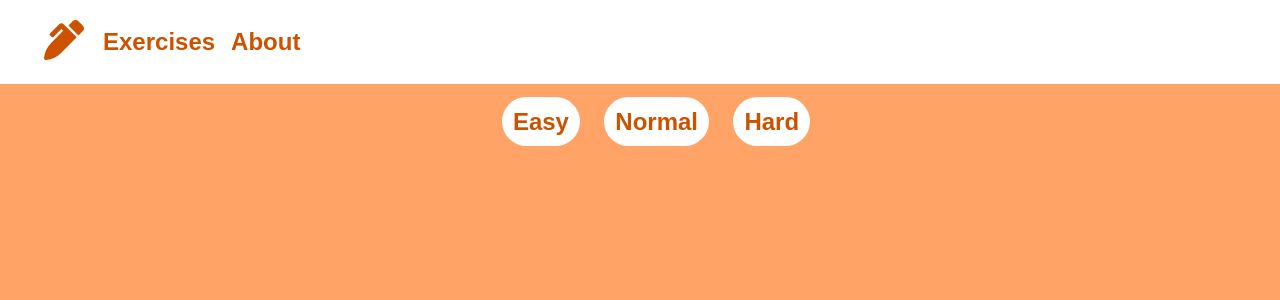
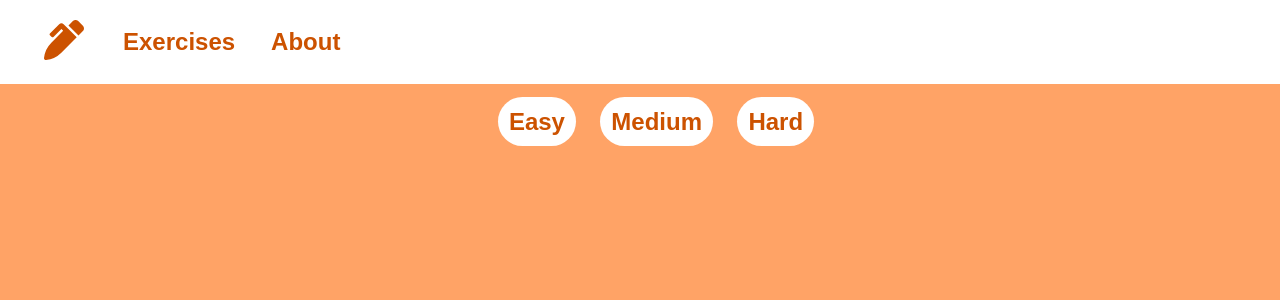
Before and after one commit to AndrewMedvedev42/Math-Test-Exercises, a React (Create React App) app: page / in a window 1280 px wide. Shown: the top 300 px of the page. Built offline with nearby package versions, Linux system fonts and the light colour scheme.

Commit message:
now when exercises tab is open , it's automaticaly shows exercises starting from easy

```diff
--- a/src/App.js
+++ b/src/App.js
@@ -1,6 +1,7 @@
 import Exercises from "./Componets/Navigation/ExerciseSection.js";
 import About from "./Componets/Navigation/AboutSection.js";
 import { FaPenAlt } from 'react-icons/fa';
+import FadeIn from 'react-fade-in';
 
 import './css/App.css';
 import React from "react";
@@ -22,7 +23,7 @@ function App() {
           <ul>
             <li><FaPenAlt size={40} className="logoIcon"/></li>
             <li>
-              <Link className="Link" to="/">Exercises</Link>
+              <Link className="Link" to="/exercises/easy">Exercises</Link>
             </li>
 
             <li>
@@ -36,7 +37,10 @@ function App() {
             renders the first one that matches the current URL. */}
         <Switch>
           <Route path="/about">
+            <FadeIn>
             <About />
+            </FadeIn>
+
           </Route>
           <Route path="/">
             <Exercises />
--- a/src/Componets/ExerciseData/ExerciseData.js
+++ b/src/Componets/ExerciseData/ExerciseData.js
@@ -6,6 +6,7 @@ const Data = [
     {id:3, sortKey:"easy",problemDescription:"Find for X" ,mathProblem:"4x + 3 = 11", answer:2},
     {id:4,  sortKey:"easy",problemDescription:"Find for X" ,mathProblem:"-5x + 20 = 25", answer:-1},
     {id:5,  sortKey:"easy",problemDescription:"Norm ex" ,mathProblem:"12x + 0 = 144", answer:12},
+    {id:6,  sortKey:"easy",problemDescription:"Norm ex" ,mathProblem:"12x + 0 = 144", answer:12},
 
 
     {id:11, sortKey:"medium",problemDescription:"Mario answered 30% of the questions correctly. The test contained a total of 80 questions. How many questions did Mario answer correctly?" ,mathProblem:"", answer:7},
@@ -13,13 +14,15 @@ const Data = [
     {id:33,  sortKey:"medium",problemDescription:"Medium" ,mathProblem:"65+9c", answer:7},
     {id:44,  sortKey:"medium",problemDescription:"Medium" ,mathProblem:"6c5c+4+9c", answer:7},
     {id:55,  sortKey:"medium",problemDescription:"Medium" ,mathProblem:"6c+14=−9c", answer:7},
+    {id:66,  sortKey:"medium",problemDescription:"Medium" ,mathProblem:"6c+14=−9c", answer:7},
 
 
     {id:21, sortKey:"hard",problemDescription:"Hard" ,mathProblem:"6c+14=−5c+4+9c", answer:7},
     {id:22,  sortKey:"hard",problemDescription:"Hard" ,mathProblem:"6c+14=−5c+4+9c", answer:7},
     {id:23,  sortKey:"hard",problemDescription:"Hard" ,mathProblem:"6c+14=−5c+4+9c", answer:7},
     {id:24,  sortKey:"hard",problemDescription:"Hard" ,mathProblem:"6c+14=−5c+4+9c", answer:7},
-    {id:25,  sortKey:"hard",problemDescription:"Hard" ,mathProblem:"6c+14=−5c+4+9c", answer:7}
+    {id:25,  sortKey:"hard",problemDescription:"Hard" ,mathProblem:"6c+14=−5c+4+9c", answer:7},
+    {id:26,  sortKey:"hard",problemDescription:"Hard" ,mathProblem:"6c+14=−5c+4+9c", answer:7}
 ]
 
 //Exporting the data
--- a/src/Componets/Navigation/ExerciseSection.js
+++ b/src/Componets/Navigation/ExerciseSection.js
@@ -20,7 +20,7 @@ function Exercises() {
                 <Link className="Link linkHover" to="/exercises/easy">Easy</Link>
               </li>
               <li>
-                <Link className="Link linkHover" to="/exercises/normal">Normal</Link>
+                <Link className="Link linkHover" to="/exercises/normal">Medium</Link>
               </li>
               <li>
                 <Link className="Link linkHover" to="/exercises/hard">Hard</Link>
@@ -46,32 +46,26 @@ function Exercises() {
 
     function Easy() {
       return(
-        <section>
-          <FadeIn>
+          <FadeIn delay={200}>
             <SectionDescription difficulty="Easy" />
             <Template keyName="easy"/>
           </FadeIn>
-        </section>
       )
     }
     function Medium() {
       return(
-        <section>
-          <FadeIn>
+          <FadeIn delay={200}>
             <SectionDescription difficulty="Medium" />
             <Template keyName="medium"/>
           </FadeIn>
-        </section>
       )
     }
     function Hard() {
       return(
-        <section>
-          <FadeIn>
+          <FadeIn delay={200}>
             <SectionDescription difficulty="Hard" />
             <Template keyName="hard"/>
           </FadeIn>
-        </section>
       )
     }
 }
--- a/src/css/App.css
+++ b/src/css/App.css
@@ -19,7 +19,8 @@ body {
           font-size: 1.5rem;
           text-decoration: none;
           transition: 0.1s;
-          cursor: pointer; }
+          cursor: pointer;
+          margin-left: 20px; }
         body .router .navSection ul li .Link:hover, body .router .navSection ul li :active {
           color: black;
           border-bottom: solid black 5px; }
@@ -44,7 +45,7 @@ body {
           font-size: 1.5rem;
           padding: 0.7rem;
           font-weight: bolder;
-          border-radius: 25px;
+          border-radius: 50px;
           background-color: white;
           transition: 0.5s; }
         body .difficultyRouter .difficultySection ul li .linkHover:hover {
--- a/src/scss/App.scss
+++ b/src/scss/App.scss
@@ -25,6 +25,7 @@ body{
             text-decoration: none;
             transition: 0.1s;
             cursor: pointer;
+            margin-left: 20px;
           }
 
           .Link:hover,:active{
@@ -48,7 +49,6 @@ body{
   }
   .difficultyRouter{
     background-color: $MainColor;
-
     .difficultySection{
         ul{
           display: flex;
@@ -61,7 +61,7 @@ body{
               font-size: 1.5rem;
               padding: 0.7rem;
               font-weight: bolder;
-              border-radius: 25px;
+              border-radius: 50px;
               background-color: white;
               transition: 0.5s;
             }
```
Also changed, not shown: 15 other files (tests, documents, lock files or other folders).
